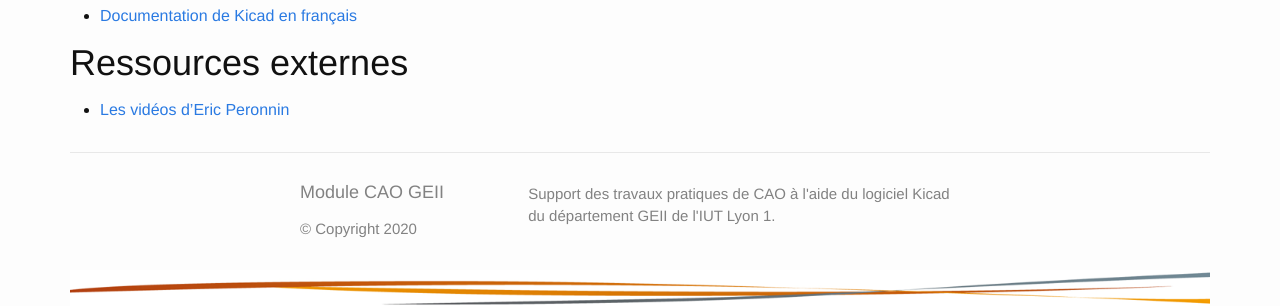
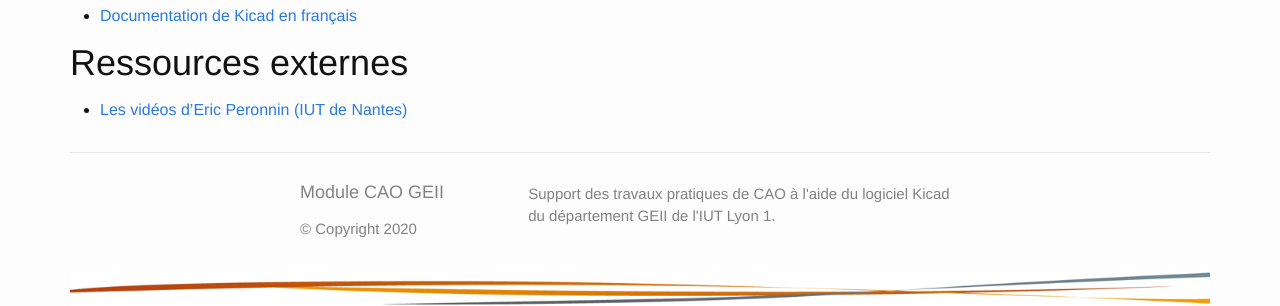
Before and after one commit to geiilyon/cao-geii-lyon, a Jekyll site: the page built from ressources.md, in a window 1280 px wide. Shown: the part 403-709 px from the top of the page. Built offline with Jekyll 4.4.1, drawn with Linux system fonts in a browser that asks for light colours; nearby versions of some CDN libraries; library files that are not in the unit come from our copies.

Commit message:
Ajout (IUT de Nantes)

```diff
--- a/ressources.md
+++ b/ressources.md
@@ -12,4 +12,4 @@ permalink: /ressources/
 
 # Ressources externes
 
-* [Les vidéos d'Eric Peronnin](https://www.youtube.com/watch?v=C9EWrKw9Qz8&list=PLuQznwVAhY2VoayfSraJjI-Yr2OSGmFKt)
+* [Les vidéos d'Eric Peronnin (IUT de Nantes)](https://www.youtube.com/watch?v=C9EWrKw9Qz8&list=PLuQznwVAhY2VoayfSraJjI-Yr2OSGmFKt)
```
